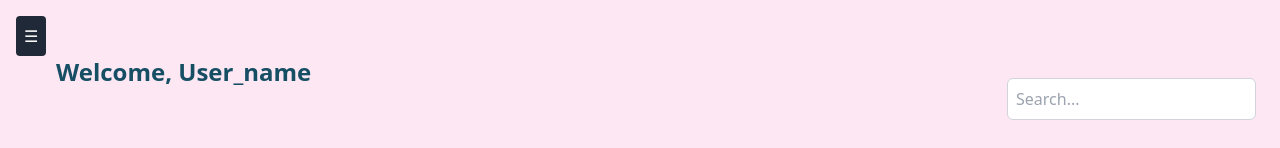
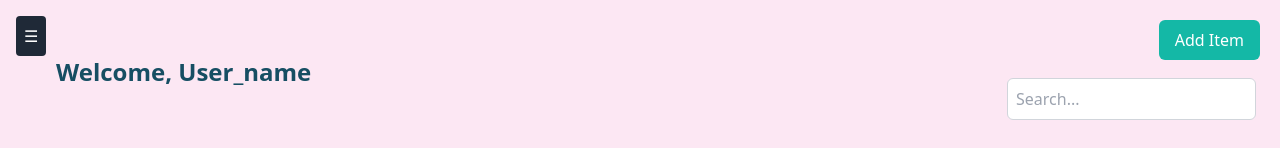
Before and after one commit to Avadhoot1905/Found-It, a Next.js app: page / in a window 1280 px wide. Shown: the top 148 px of the page. Built offline with nearby package versions, Linux system fonts and the light colour scheme.

Commit message:
feat : added the addbutton

```diff
--- /dev/null
+++ b/src/components/Addbutton.tsx
@@ -0,0 +1,15 @@
+import React from "react";
+
+function AddItemButton() {
+  const addItem = () => {
+    alert("Item added!");
+  };
+
+  return (
+    <button onClick={addItem} className="bg-teal-500 text-white rounded-md px-4 py-2 hover:bg-teal-600">
+      Add Item
+    </button>
+  );
+}
+
+export default AddItemButton;
--- a/src/components/main.tsx
+++ b/src/components/main.tsx
@@ -31,6 +31,13 @@ const Main: React.FC = () => {
             className="p-2 border border-gray-300 rounded-md"
             placeholder="Search..."
           />
+          <button
+            className="bg-teal-500 text-white rounded-md px-4 py-2 hover:bg-teal-600 absolute"
+            style={{ top: '20px', right: '20px' }}
+            onClick={() => alert("Add Item clicked!")}
+          >
+          Add Item
+          </button>
         </header>
 
         {/* Recently Found Section */}
```
